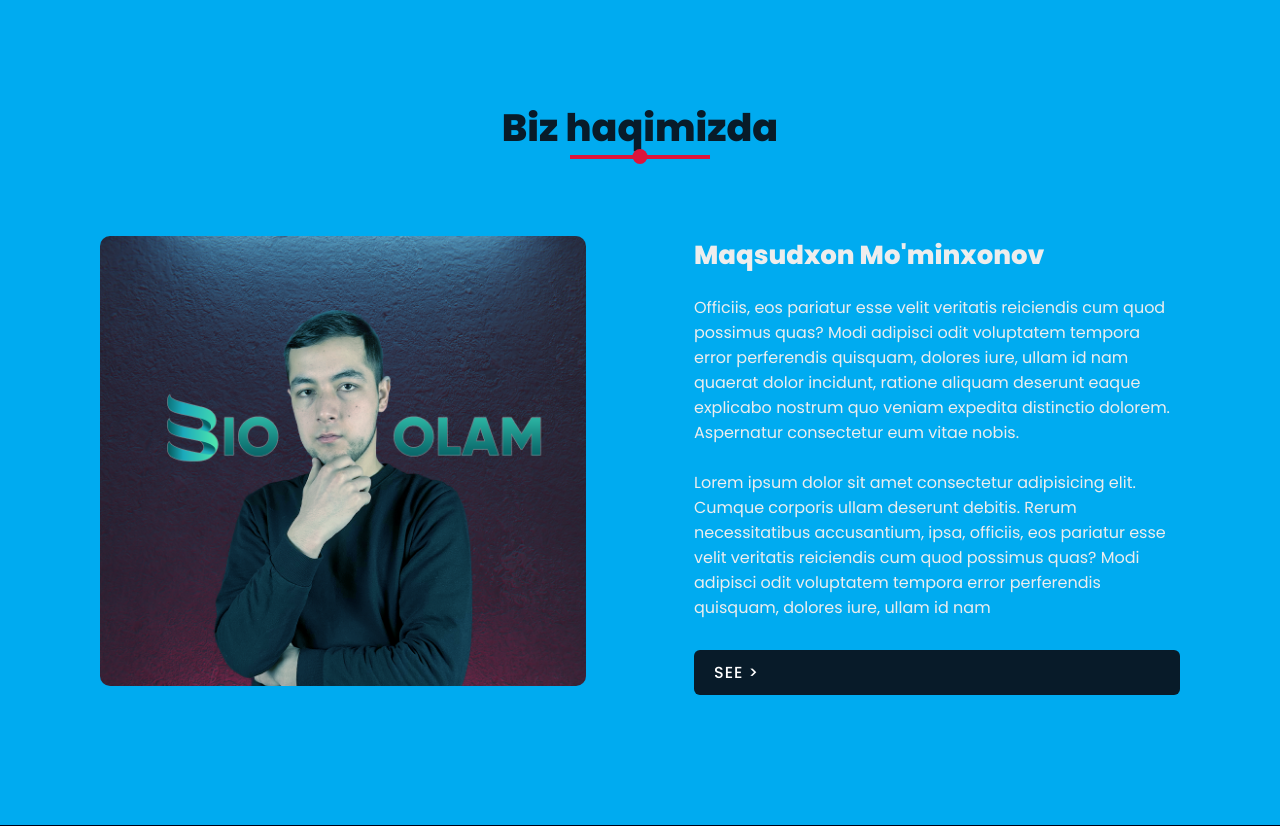
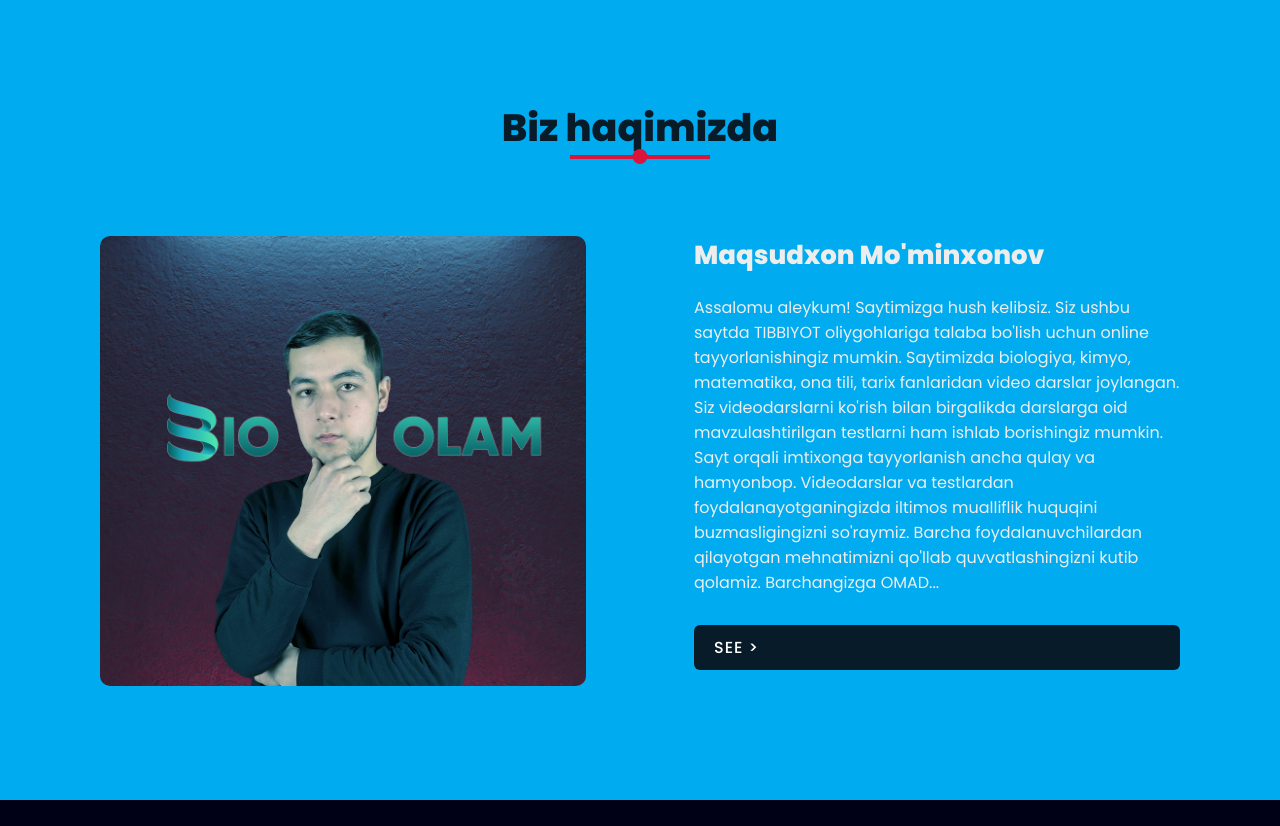
Before and after one commit to sayfullayev0204/s, a Django app: page / in a window 1280 px wide. Shown: the part 801-1627 px from the top of the page. Run offline with Django 5.2, Linux system fonts and the light colour scheme; data that the repository does not hold is empty.

Commit message:
index.html

```diff
--- a/templates/index.html
+++ b/templates/index.html
@@ -46,8 +46,7 @@
       </div>
       <div class="column col-right reveal">
         <h2 class="content-title">Maqsudxon Mo'minxonov</h2>
-        <p class="paragraph-text">Officiis, eos pariatur esse velit veritatis reiciendis cum quod possimus quas? Modi adipisci odit voluptatem tempora error perferendis quisquam, dolores iure, ullam id nam quaerat dolor incidunt, ratione aliquam deserunt eaque explicabo nostrum quo veniam expedita distinctio dolorem. Aspernatur consectetur eum vitae nobis.</p> <br>
-        <p class="paragraph-text">Lorem ipsum dolor sit amet consectetur adipisicing elit. Cumque corporis ullam deserunt debitis. Rerum necessitatibus accusantium, ipsa, officiis, eos pariatur esse velit veritatis reiciendis cum quod possimus quas? Modi adipisci odit voluptatem tempora error perferendis quisquam, dolores iure, ullam id nam</p>
+        <p class="paragraph-text">Assalomu aleykum! Saytimizga hush kelibsiz. Siz ushbu saytda TIBBIYOT oliygohlariga talaba bo'lish uchun online tayyorlanishingiz mumkin. Saytimizda biologiya, kimyo, matematika, ona tili, tarix fanlaridan video darslar joylangan. Siz videodarslarni ko'rish bilan birgalikda darslarga oid mavzulashtirilgan testlarni ham ishlab borishingiz mumkin. Sayt orqali imtixonga tayyorlanish ancha qulay va hamyonbop. Videodarslar va testlardan foydalanayotganingizda iltimos mualliflik huquqini buzmasligingizni so'raymiz. Barcha foydalanuvchilardan qilayotgan mehnatimizni qo'llab quvvatlashingizni kutib qolamiz. Barchangizga OMAD... </p>
         <a href="#" class="btn">See > </a>
       </div>
     </div>
```
